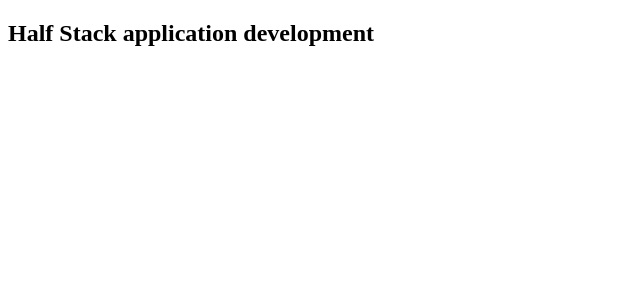
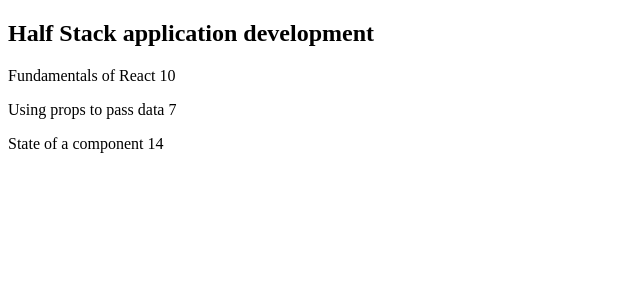
Before and after one commit to Madhusmitamis/01-kurssitiedot-react, a React (Vite) app: page / in a window 1280 px wide. Shown: the top 300 px of the page, without its empty margins (0-640 px from the left). Built offline with nearby package versions, Linux system fonts and the light colour scheme.

Commit message:
In 1.2 Content is added.

```diff
--- a/src/App.jsx
+++ b/src/App.jsx
@@ -1,4 +1,5 @@
 import Header from "./components/Header"
+import Content from "./components/Content"
 
 const App = () => {
     const course = 'Half Stack application development'
@@ -12,6 +13,12 @@
     return (
       <>
         <Header course = {course} />
+        <Content
+            part1 = {part1} exercises1 = {exercises1}
+            part2 = {part2} exercises2 = {exercises2}
+            part3 = {part3} exercises3 = {exercises3}
+
+        />
       </>
     )
   }
--- a/src/components/Content.jsx
+++ b/src/components/Content.jsx
@@ -0,0 +1,12 @@
+import Part from "./Part";
+
+const Content = (props) =>{
+    return (
+      <div>
+        <Part part = {props.part1} exercises = {props.exercises1}/>
+        <Part part = {props.part2} exercises = {props.exercises2}/>
+        <Part part = {props.part3} exercises = {props.exercises3}/>
+      </div>
+    )
+  }
+  export default Content
--- a/src/components/Part.jsx
+++ b/src/components/Part.jsx
@@ -0,0 +1,10 @@
+
+const Part = (props)=>{
+    return(
+        <div>
+            <p>{props.part} {props.exercises}</p>
+        </div>
+
+    )
+}
+export default Part
```
